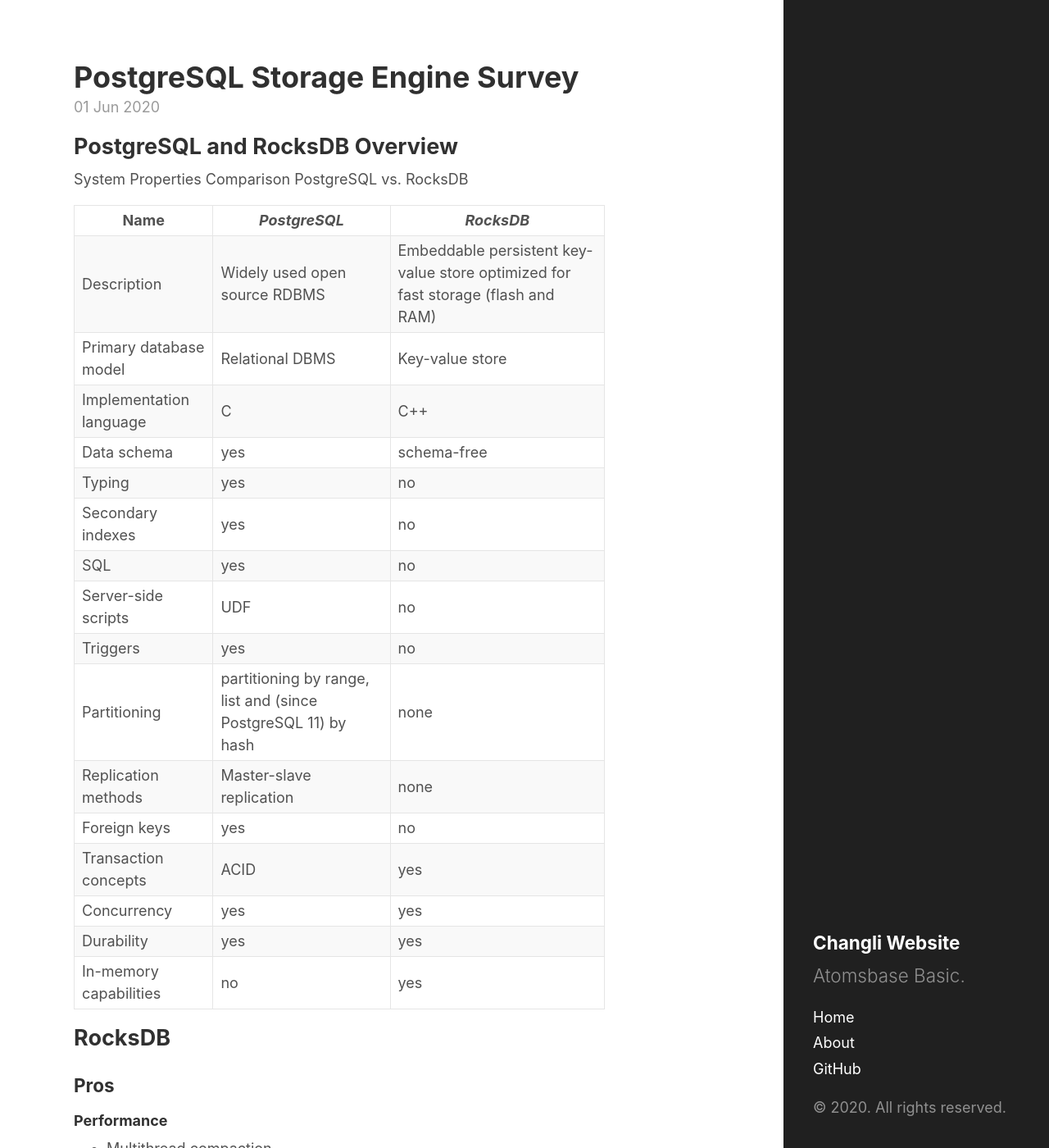
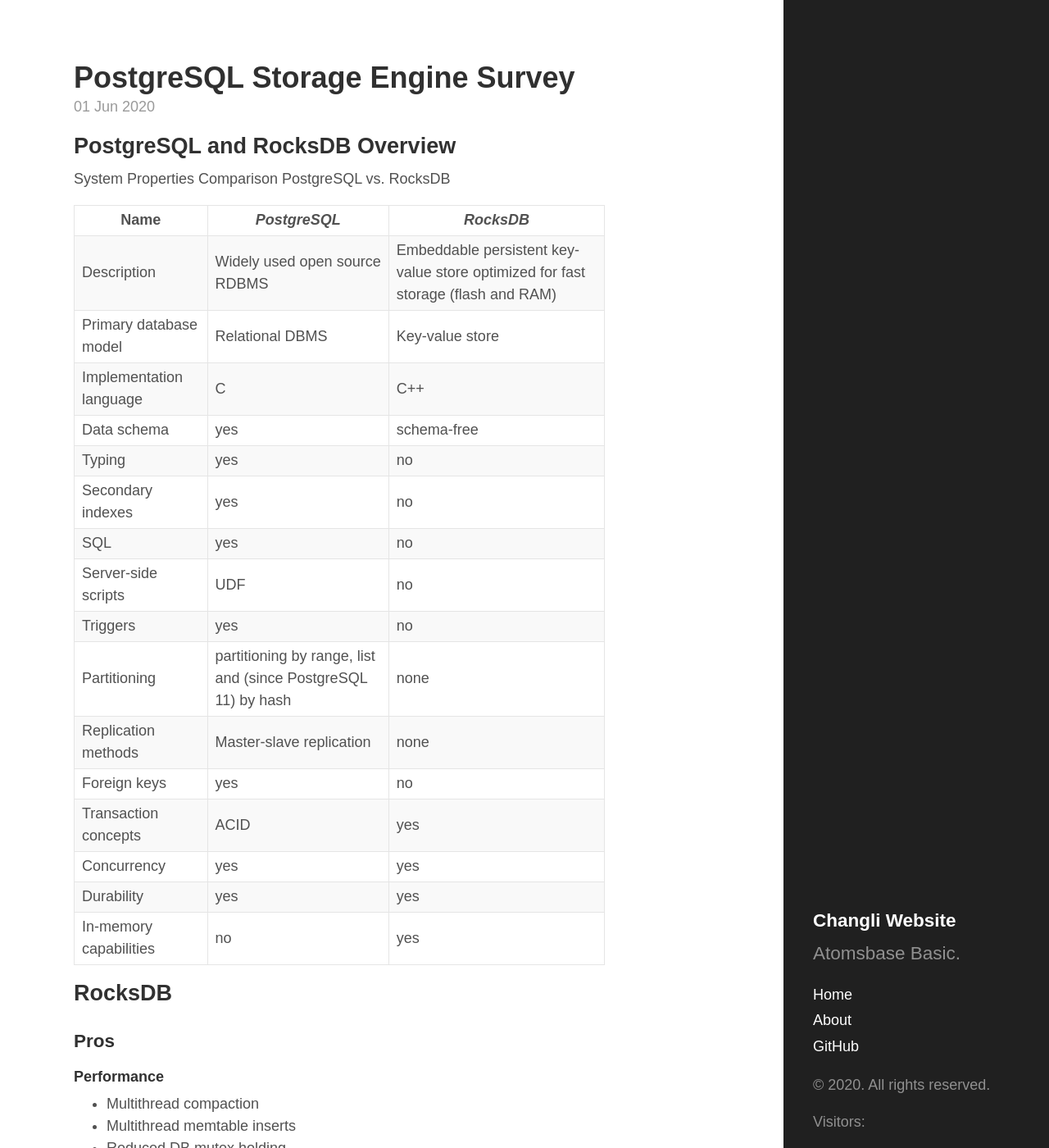
Before and after one commit to changli6/changli6.github.io, a Jekyll site: the page built from index.html, in a window 1280 px wide and 1400 px high. Shown: the whole window at 82% size. Built offline with Jekyll 4.4.1, drawn with Linux system fonts in a browser that asks for light colours; the list of posts is cut into pages by our own code; comment, search, counter and statistics services are not loaded.

Commit message:
Update font

```diff
--- a/_includes/sidebar.html
+++ b/_includes/sidebar.html
@@ -26,10 +26,14 @@
         {% endif %}
       {% endfor %}
 
+
       <a class="sidebar-nav-item" href="{{ site.github.repo }}">GitHub</a>
       <!-- <span class="sidebar-nav-item">Currently v{{ site.version }}</span> -->
     </nav>
 
     <p>&copy; {{ site.time | date: '%Y' }}. All rights reserved.</p>
+      <script async src="//busuanzi.ibruce.info/busuanzi/2.3/busuanzi.pure.mini.js"></script>
+            <span id="busuanzi_container_site_pv">Visitors: <span
+                    id="busuanzi_value_site_pv"></span></span>
   </div>
 </div>
--- a/public/css/hyde.css
+++ b/public/css/hyde.css
@@ -33,7 +33,7 @@
 
 html {
   /* font-family: Helvetica, Arial, sans-serif,"PT Sans" ; */
-  font-family: -apple-system,BlinkMacSystemFont,Segoe UI,Roboto,Oxygen-Sans,Ubuntu,Cantarell,Helvetica Neue,sans-serif;
+  font-family: roboto-slab, sans-serif, Recoleta;
 }
 @media (min-width: 48em) {
   html {
--- a/public/css/poole.css
+++ b/public/css/poole.css
@@ -48,7 +48,7 @@
 }
 
 html {
-  font-family: Helvetica, "Helvetica Neue", Arial,sans-serif;
+  font-family: Arial, Helvetica, "Helvetica Neue",sans-serif;
   font-size: 12px;
   line-height: 1.5;
 }
```
